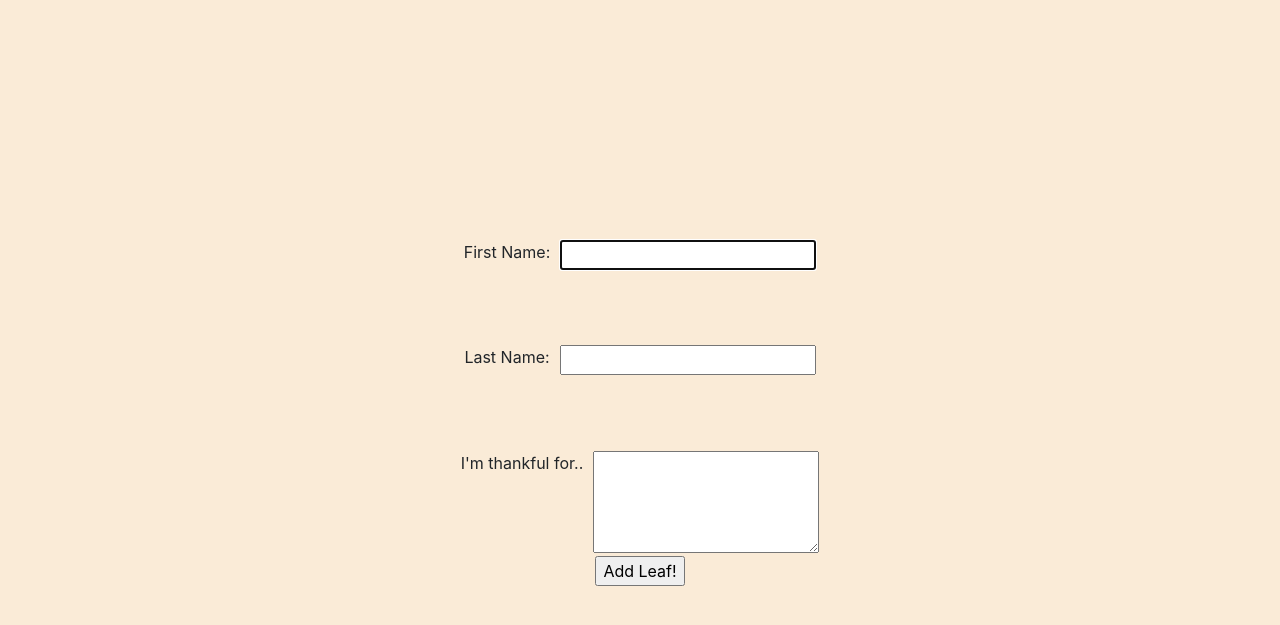
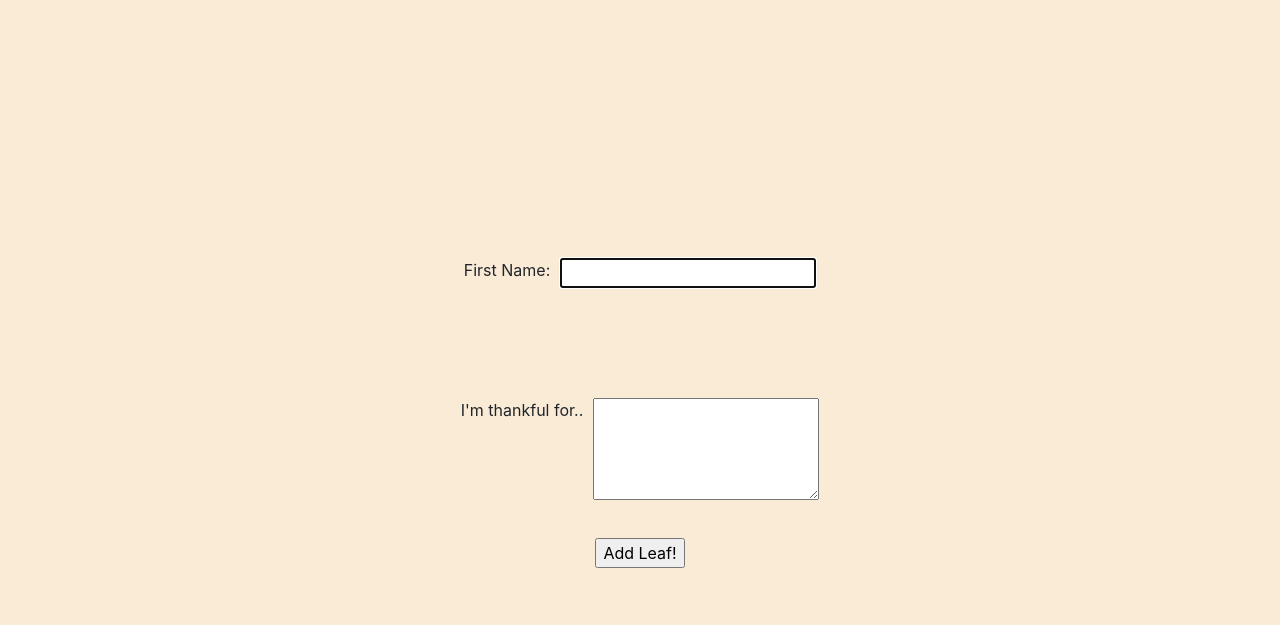
Before and after one commit to tatlax3636/disciplineofgratitude, a website: page index.html in a window 1280 px wide. Both pictures are taken after a click on the button "Add Leaf!". Shown: the part 147-772 px from the top of the page. Drawn offline with nearby package versions, Linux system fonts and the light colour scheme; no server answers.

Commit message:
Delete last name, allow leaves to go higher.

```diff
--- a/index.html
+++ b/index.html
@@ -45,10 +45,10 @@
                     <div class="caption">First Name:</div>
                     <input type="text" id="first-name" display="none">
                 </div>
-                <div class="form-row row">
+                <!-- <div class="form-row row">
                     <div class="caption">Last Name:</div>
                     <input type="text" id="last-name">
-                </div>
+                </div>              -->
                 <div class="form-row row">
                     <div class="caption">I'm thankful for..</div>
                     <textarea type="text" rows="4" id="thankful-input"></textarea>
--- a/javascripts/main.js
+++ b/javascripts/main.js
@@ -16,7 +16,7 @@ let dropdown = document.getElementsByTagName('select')[0]
 //form elements
 var form = document.getElementsByTagName('form')[0];
 var firstName = document.getElementById("first-name");
-var lastName = document.getElementById("last-name");
+// var lastName = document.getElementById("last-name");
 var thankfulInput = document.getElementById("thankful-input");
 let min = 35;
 let max = 65;
@@ -25,7 +25,8 @@ let url = "https://api.mlab.com/api/1/databases/heroku_49mrv4g0/collections/leav
 //add event listener to addButton...if tree is displayed, hide it and show form. If not, add tree and leaves
 addButton.addEventListener('click', function (e) {
     if (tree.style.display == "none") {
-        addLeaf(firstName.value, lastName.value, thankfulInput.value);
+        // addLeaf(firstName.value, lastName.value, thankfulInput.value);
+        addLeaf(firstName.value, thankfulInput.value);
         makeRequest();
         hideForm();
         tree.style.display = "block"
@@ -82,12 +83,12 @@ function showForm() {
     form.style.height = "50vh";
     firstName.style.display = "block";
     firstName.focus();
-    lastName.style.display = "block";
+    // lastName.style.display = "block";
     thankfulInput.style.display = "block";
-    for (let i = 0; i < 3; i++) {
+    for (let i = 0; i < 2; i++) {
         document.getElementsByClassName("caption")[i].style.display = "block"
     }
-    for (let i=0; i<3; i++){
+    for (let i=0; i<2; i++){
         document.getElementsByClassName("form-row")[i].style.height = "4vw";
     }}
 
@@ -95,22 +96,22 @@ function showForm() {
 function hideForm() {
     form.style.height = "10vh";
     firstName.style.display = "none";
-    lastName.style.display = "none";
+    // lastName.style.display = "none";
     thankfulInput.style.display = "none";
-    for (let i = 0; i < 3; i++) {
+    for (let i = 0; i < 2; i++) {
         document.getElementsByClassName("caption")[i].style.display = "none"
     }
-    for (let i=0; i<3; i++){
+    for (let i=0; i<2; i++){
         document.getElementsByClassName("form-row")[i].style.height = "0%";
     }
 }
 
 
-async function addLeaf(first, last, thanks) {
+async function addLeaf(first, thanks) {
     let date = new Date();
     let newLeaf = { "author": first, "content": thanks};
     let xLoc = (Math.floor(Math.random() * (max - min + 1)) + min);
-    let yLoc = (Math.floor(Math.random() * (max - min + 1)) + min)
+    let yLoc = (Math.floor(Math.random() * (max - min - 10 + 1)) + min-10)
     //, "month": date.getMonth(), "day": date.getDay(), "id": leafCount
     await fetch(url, {
         headers: {"Content-Type": "application/json; charset=utf-8"},
@@ -125,7 +126,7 @@ async function addLeaf(first, last, thanks) {
     })
     thankfulInput.value = "";
     firstName.value = "";
-    lastName.value = "";
+    // lastName.value = "";
     leafCount++;
 
 }
```
